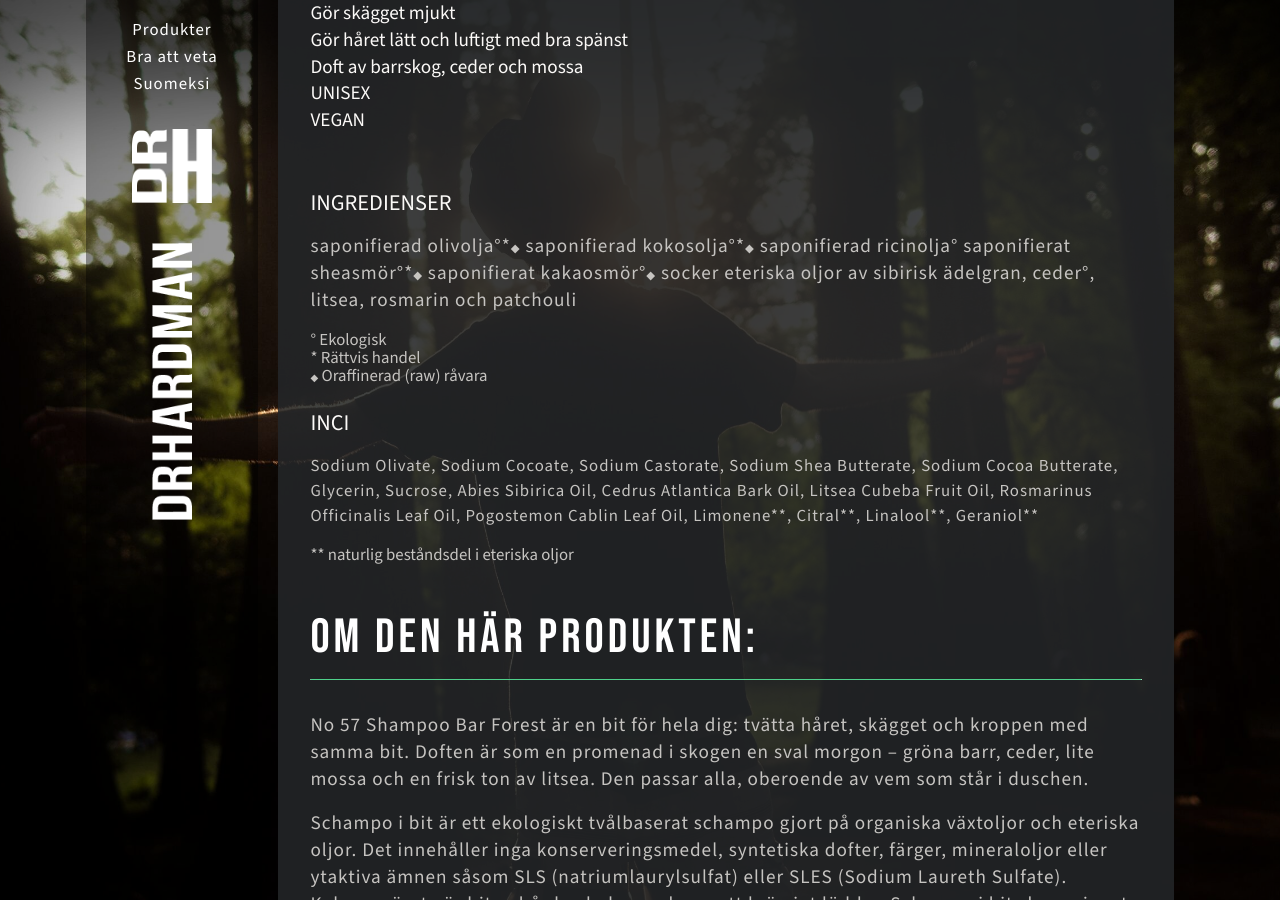
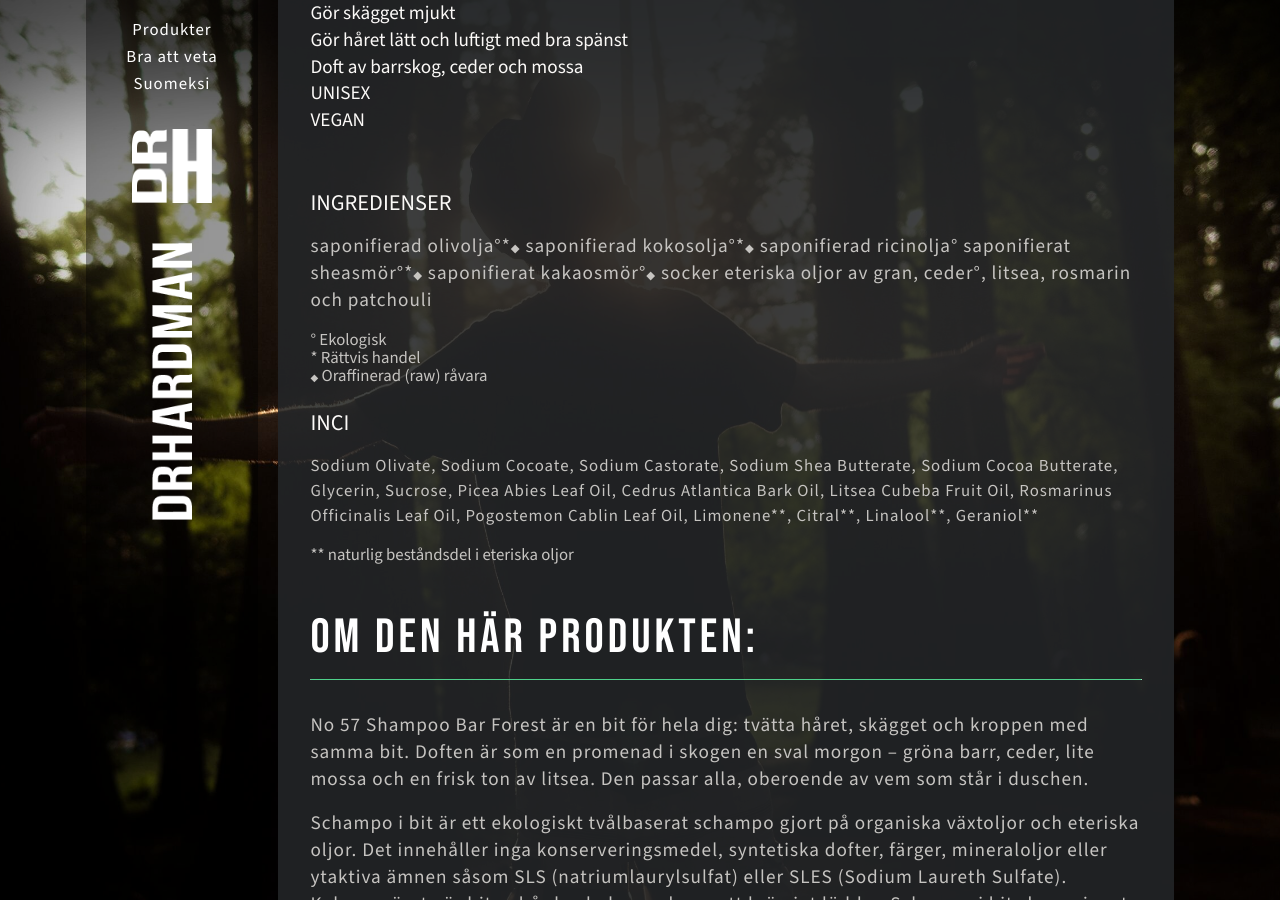
Before and after one commit to wickstro/wickstro.github.io, a Jekyll site: the page built from no57-shampoobar-forest.html, in a window 1280 px wide and 900 px high, scrolled down 1468 px. Built offline with Jekyll 4.4.1, drawn with Linux system fonts in a browser that asks for light colours; nearby versions of some CDN libraries.

Commit message:
No 57: spruce (Picea Abies Leaf Oil), not Siberian fir (sv + fi)
Co-Authored-By: Claude Opus 5.5 <noreply@anthropic.com>

```diff
--- a/fi/no57-shampoobar-forest.html
+++ b/fi/no57-shampoobar-forest.html
@@ -66,7 +66,7 @@ theme: green
 
     <h3>INCI</h3>
     <p class="inci">
-        Sodium Olivate, Sodium Cocoate, Sodium Castorate, Sodium Shea Butterate, Sodium Cocoa Butterate, Glycerin, Sucrose, Abies Sibirica Oil, Cedrus Atlantica Bark Oil, Litsea Cubeba Fruit Oil, Rosmarinus Officinalis Leaf Oil, Pogostemon Cablin Leaf Oil, Limonene**, Citral**, Linalool**, Geraniol**
+        Sodium Olivate, Sodium Cocoate, Sodium Castorate, Sodium Shea Butterate, Sodium Cocoa Butterate, Glycerin, Sucrose, Picea Abies Leaf Oil, Cedrus Atlantica Bark Oil, Litsea Cubeba Fruit Oil, Rosmarinus Officinalis Leaf Oil, Pogostemon Cablin Leaf Oil, Limonene**, Citral**, Linalool**, Geraniol**
     </p>
     <p class="small">** eteeristen öljyjen luonnollinen ainesosa</p>
 
--- a/no57-shampoobar-forest.html
+++ b/no57-shampoobar-forest.html
@@ -56,7 +56,7 @@ theme: green
 		saponifierad olivolja°*<sup>◆</sup> saponifierad kokosolja°*<sup>◆</sup>
 		saponifierad ricinolja° saponifierat sheasmör°*<sup>◆</sup> saponifierat
 		kakaosmör°<sup>◆</sup> socker
-		eteriska oljor av sibirisk ädelgran, ceder°, litsea, rosmarin och patchouli
+		eteriska oljor av gran, ceder°, litsea, rosmarin och patchouli
 	</p>
 
 	<p class="small">
@@ -66,7 +66,7 @@ theme: green
 
     <h3>INCI</h3>
     <p class="inci">
-        Sodium Olivate, Sodium Cocoate, Sodium Castorate, Sodium Shea Butterate, Sodium Cocoa Butterate, Glycerin, Sucrose, Abies Sibirica Oil, Cedrus Atlantica Bark Oil, Litsea Cubeba Fruit Oil, Rosmarinus Officinalis Leaf Oil, Pogostemon Cablin Leaf Oil, Limonene**, Citral**, Linalool**, Geraniol**
+        Sodium Olivate, Sodium Cocoate, Sodium Castorate, Sodium Shea Butterate, Sodium Cocoa Butterate, Glycerin, Sucrose, Picea Abies Leaf Oil, Cedrus Atlantica Bark Oil, Litsea Cubeba Fruit Oil, Rosmarinus Officinalis Leaf Oil, Pogostemon Cablin Leaf Oil, Limonene**, Citral**, Linalool**, Geraniol**
     </p>
     <p class="small">** naturlig beståndsdel i eteriska oljor</p>
 
```
Also changed, not shown: other parts of fi/no57-shampoobar-forest.html (+1 -1 lines).
